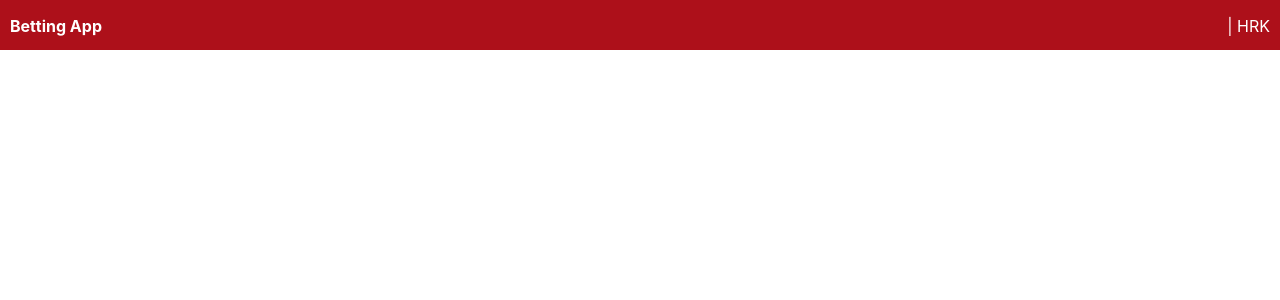
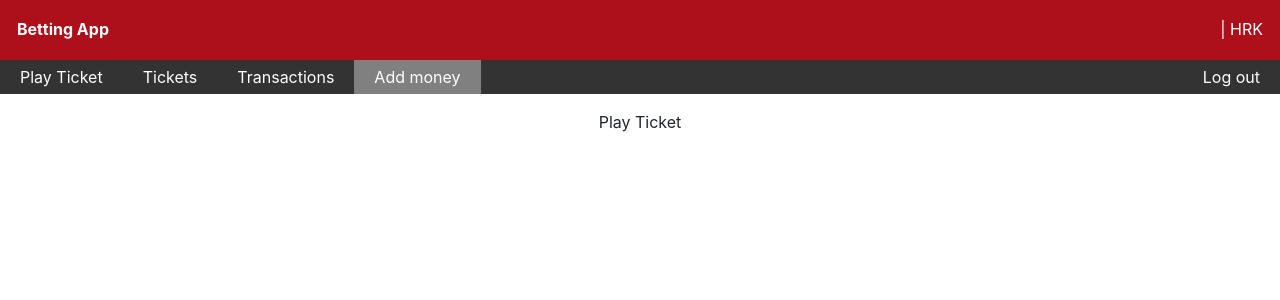
Before and after one commit to LjuboM/Betting-app, a React (Create React App) app in the folder betting-frontend/: page /addMoney in a window 1280 px wide. Shown: the top 300 px of the page. Built offline with nearby package versions, Linux system fonts and the light colour scheme; no server answers.

Commit message:
Added Navigation bar and routing

```diff
--- /dev/null
+++ b/betting-frontend/src/AddMoney.js
@@ -0,0 +1,11 @@
+import React, { Component } from 'react';
+
+
+class AddMoney extends Component {
+    state = {  }
+    render() {
+        return ( <p>Adding money.</p> );
+    }
+}
+
+export default AddMoney;
--- a/betting-frontend/src/App.js
+++ b/betting-frontend/src/App.js
@@ -1,11 +1,28 @@
 import React from 'react';
 import './App.css';
+import { Route, BrowserRouter as Router,Switch} from 'react-router-dom'
 import Header from './Header';
+import NavBar from './NavBar';
+import PlayTicket from './PlayTicket';
+import Tickets from './Tickets';
+import Transactions from './Transactions';
+import AddMoney from './AddMoney';
+import LogOut from './LogOut';
 
 function App() {
   return (
     <div className="App">
       <Header/>
+      <NavBar/>
+      <Router>
+          <Switch>
+              <Route path='/' component={PlayTicket}/>
+              <Route path='/tickets' component={Tickets}/>
+              <Route path='/transactions' component={Transactions}/>
+              <Route path='/addMoney' component={AddMoney}/>
+              <Route path='/logOut' component={LogOut}/>
+          </Switch>
+      </Router>
     </div>
   );
 }
--- /dev/null
+++ b/betting-frontend/src/LogOut.js
@@ -0,0 +1,10 @@
+import React, { Component } from 'react';
+
+class LogOut extends Component {
+    state = {  }
+    render() {
+        return ( <p>You logged out!</p> );
+    }
+}
+
+export default LogOut;
--- /dev/null
+++ b/betting-frontend/src/NavBar.js
@@ -0,0 +1,23 @@
+import React, { Component } from 'react';
+
+import { BrowserRouter as Router, NavLink } from 'react-router-dom'
+import 'bootstrap/dist/css/bootstrap.css';
+
+class NavBar extends Component {
+    state = {  }
+    render() {
+        return (
+          <Router>
+              <ul>
+                <li><NavLink exact activeClassName="active" to="/">Play Ticket</NavLink></li>
+                <li><NavLink activeClassName="active" to="/tickets">Tickets</NavLink></li>
+                <li><NavLink activeClassName="active" to="/transactions">Transactions</NavLink></li>
+                <li><NavLink activeClassName="active" to="/addMoney">Add money</NavLink></li>
+                <li style={{float:"right"}}><NavLink  activeClassName="active" to="/logOut">Log out</NavLink></li>
+              </ul>
+          </Router>
+         );
+    }
+}
+
+export default NavBar;
--- /dev/null
+++ b/betting-frontend/src/PlayTicket.js
@@ -0,0 +1,12 @@
+import React, { Component } from 'react';
+
+class PlayTicket extends Component {
+    state = {  }
+    render() {
+        return (
+            <p>Play Ticket</p>
+         );
+    }
+}
+
+export default PlayTicket;
--- /dev/null
+++ b/betting-frontend/src/Tickets.js
@@ -0,0 +1,11 @@
+import React, { Component } from 'react';
+
+
+class Tickets extends Component {
+    state = {  }
+    render() {
+        return ( <p>Tickets</p> );
+    }
+}
+
+export default Tickets;
--- /dev/null
+++ b/betting-frontend/src/Transactions.js
@@ -0,0 +1,10 @@
+import React, { Component } from 'react';
+
+class Transactions extends Component {
+    state = {  }
+    render() {
+        return ( <p>Transactions</p> );
+    }
+}
+
+export default Transactions;
--- a/betting-frontend/src/index.css
+++ b/betting-frontend/src/index.css
@@ -18,8 +18,50 @@ code {
   flex-direction: row;
   text-align: center;
   background-color: rgb(173, 16, 26);
-  height:50px;
-  padding-left:10px;
-  padding-right:10px;
+  height:60px;
+  padding: 17px;
   justify-content: space-between;
 }
+
+ul {
+  list-style-type: none;
+  margin: 0;
+  padding: 0;
+  overflow: hidden;
+  background-color: #333;
+  position: -webkit-sticky; /* Safari */
+  position: sticky;
+   /* top: 0 for stickines... */
+}
+
+li {
+  float: left;
+}
+
+li:last-child {
+  border-right: none;
+}
+
+li a {
+  display: block;
+  color: white;
+  text-align: center;
+  padding: 5px 20px;
+  text-decoration: none;
+}
+
+li a:hover:not(.active) {
+  background-color: #111;
+  color:white;
+}
+
+li a:hover {
+  color:white;
+  text-decoration: none;
+}
+
+.active {
+  background-color: grey;
+  pointer-events: none;
+  cursor: default;
+}
```
Also changed, not shown: betting-frontend/package.json (+8 -2 lines), 1 other file (tests, documents, lock files or other folders).
